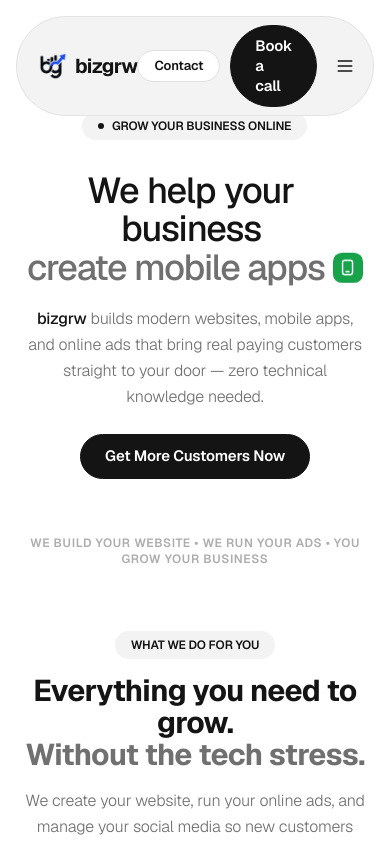
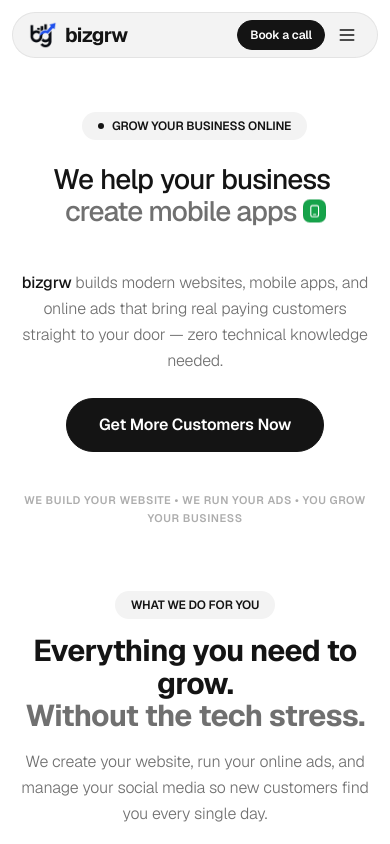
Before and after one commit to Dharsan15/bizzgroww-landingpage, a React (Vite) app: page / in a window 390 px wide. Shown: the top 844 px of the page. Built offline with nearby package versions, Linux system fonts and the light colour scheme.

Commit message:
fixed navbar

```diff
--- a/src/components/CTASection.jsx
+++ b/src/components/CTASection.jsx
@@ -3,8 +3,8 @@ import Logo from './Logo'
 export default function CTASection() {
   return (
     <section className="py-8 md:py-10 bg-white">
-      <div className="mx-auto max-w-5xl px-6 lg:px-8">
-        <div className="card-soft p-10 sm:p-14 text-center">
+      <div className="mx-auto max-w-5xl px-4 sm:px-6 lg:px-8">
+        <div className="card-soft p-6 sm:p-10 lg:p-14 text-center">
           {/* Mobbin Placeholder Logo */}
           <div className="flex justify-center mb-8">
             <Logo />
--- a/src/components/Contact.jsx
+++ b/src/components/Contact.jsx
@@ -157,7 +157,7 @@ export default function Contact() {
 
   return (
     <section id="contact" className="py-8 md:py-10 bg-white">
-      <div className="mx-auto max-w-7xl px-6 lg:px-8">
+      <div className="mx-auto max-w-7xl px-4 sm:px-6 lg:px-8">
         <div className="text-center mb-10 md:mb-12">
           <span className="inline-block bg-[#f3f3f3] text-[#141414] text-xs font-semibold px-4 py-1.5 rounded-full mb-4">
             CONTACT US
--- a/src/components/Footer.jsx
+++ b/src/components/Footer.jsx
@@ -46,7 +46,7 @@ const footerCols = [
 export default function Footer() {
   return (
     <footer className="bg-[#141414] text-[#adadad] rounded-t-[32px] mt-4 md:mt-6 overflow-hidden">
-      <div className="mx-auto max-w-7xl px-6 lg:px-8 py-10 md:py-12">
+      <div className="mx-auto max-w-7xl px-4 sm:px-6 lg:px-8 py-10 md:py-12">
         <div className="grid grid-cols-1 md:grid-cols-12 gap-10">
           {/* Brand Summary */}
           <div className="md:col-span-5">
--- a/src/components/Hero.jsx
+++ b/src/components/Hero.jsx
@@ -167,16 +167,16 @@ export default function Hero() {
   return (
     <section
       id="home"
-      className="relative pt-28 pb-8 md:pt-36 md:pb-10 bg-white overflow-hidden"
+      className="relative pt-28 pb-8 sm:pt-32 md:pt-36 md:pb-10 bg-white overflow-hidden"
     >
-      <div className="relative mx-auto max-w-6xl px-6 lg:px-8 text-center flex flex-col items-center">
+      <div className="relative mx-auto max-w-6xl px-4 sm:px-6 lg:px-8 text-center flex flex-col items-center">
         {/* Eyebrow: Mobbin soft stadium pill */}
         <motion.div
           initial={reduce ? false : { opacity: 0, filter: 'blur(8px)', y: 6 }}
           animate={{ opacity: 1, filter: 'blur(0px)', y: 0 }}
           transition={{ duration: 0.75, ease: EASE }}
           style={{ willChange: 'filter, opacity, transform' }}
-          className="inline-flex items-center gap-2 bg-[#f3f3f3] text-[#141414] text-xs font-semibold px-4 py-1.5 rounded-full mb-8"
+          className="inline-flex items-center gap-2 bg-[#f3f3f3] text-[#141414] text-xs font-semibold px-4 py-1.5 rounded-full mb-6 sm:mb-8"
         >
           <span className="inline-block w-1.5 h-1.5 rounded-full bg-[#141414]" />
           <span>GROW YOUR BUSINESS ONLINE</span>
@@ -193,8 +193,8 @@ export default function Hero() {
           aria-hidden="true"
           style={{
             fontFamily: "'Geist', -apple-system, sans-serif",
-            fontSize: 'clamp(36px, 7.2vw, 88px)',
-            lineHeight: 1.05,
+            fontSize: 'clamp(28px, 6.8vw, 84px)',
+            lineHeight: 1.1,
             letterSpacing: '-0.035em',
             fontWeight: 500,
             maxWidth: 1250,
@@ -227,16 +227,7 @@ export default function Hero() {
           </div>
 
           {/* Dissolving Rotating Phrase in Mobbin Muted #707070 */}
-          <div
-            style={{
-              display: 'grid',
-              justifyItems: 'center',
-              alignItems: 'start',
-              minHeight: '1.25em',
-              width: '100%',
-              marginTop: '0.04em',
-            }}
-          >
+          <div className="hero-phrase-container">
             <AnimatePresence>
               <motion.span
                 key={i}
@@ -316,7 +307,7 @@ export default function Hero() {
           animate={{ opacity: 1, y: 0, filter: 'blur(0px)' }}
           transition={{ duration: 0.9, ease: EASE, delay: 0.85 }}
           style={{ willChange: 'filter, opacity, transform' }}
-          className="mt-3 sm:mt-4 text-base sm:text-lg md:text-xl font-[300] text-[#707070] leading-relaxed max-w-2xl mx-auto"
+          className="mt-2 sm:mt-4 text-base sm:text-lg md:text-xl font-[300] text-[#707070] leading-relaxed max-w-2xl mx-auto"
         >
           <strong className="text-[#141414] font-medium">bizgrw</strong> builds modern websites, mobile apps, and online ads that bring real paying customers straight to your door — zero technical knowledge needed.
         </motion.p>
@@ -343,7 +334,7 @@ export default function Hero() {
           animate={{ opacity: 1, filter: 'blur(0px)' }}
           transition={{ duration: 0.85, ease: EASE, delay: 1.25 }}
           style={{ willChange: 'filter, opacity, transform' }}
-          className="mt-14 text-xs font-semibold tracking-wider text-[#adadad] uppercase"
+          className="mt-10 sm:mt-14 text-[11px] sm:text-xs font-semibold tracking-wider text-[#adadad] uppercase max-w-md sm:max-w-none mx-auto leading-relaxed"
         >
           WE BUILD YOUR WEBSITE • WE RUN YOUR ADS • YOU GROW YOUR BUSINESS
         </motion.p>
--- a/src/components/Navbar.jsx
+++ b/src/components/Navbar.jsx
@@ -16,12 +16,12 @@ export default function Navbar() {
   }, [mobileOpen])
 
   return (
-    <header className="fixed top-4 md:top-6 left-0 right-0 z-50 flex justify-center px-4 pointer-events-none">
+    <header className="fixed top-3 sm:top-4 md:top-6 left-0 right-0 z-50 flex justify-center px-3 sm:px-4 pointer-events-none">
       <div className="w-full max-w-4xl flex items-center justify-between nav-pill-floating shadow-none pointer-events-auto">
         {/* Placeholder Logo with 30% squircle mark */}
         <a
           href="#home"
-          className="flex items-center group focus-visible:outline-none pl-1"
+          className="flex items-center group focus-visible:outline-none pl-0.5 sm:pl-1 shrink-0"
         >
           <Logo />
         </a>
@@ -40,16 +40,16 @@ export default function Navbar() {
         </nav>
 
         {/* Action Buttons */}
-        <div className="flex items-center gap-2.5">
+        <div className="flex items-center gap-1.5 sm:gap-2.5 shrink-0">
           <a
             href="#contact"
-            className="btn-outline-sm hidden sm:inline-flex"
+            className="hidden md:inline-flex btn-outline-sm whitespace-nowrap"
           >
             Contact
           </a>
           <a
             href="#contact"
-            className="btn-primary text-xs sm:text-sm py-2 px-4 sm:px-5"
+            className="btn-primary text-xs sm:text-sm py-1.5 sm:py-2 px-3 sm:px-4 md:px-5 whitespace-nowrap shrink-0"
           >
             Book a call
           </a>
@@ -57,7 +57,7 @@ export default function Navbar() {
           {/* Mobile menu toggle */}
           <button
             onClick={() => setMobileOpen(!mobileOpen)}
-            className="md:hidden p-2 rounded-full text-[#141414] hover:bg-[#e8e8e8] transition-colors focus:outline-none"
+            className="md:hidden p-1.5 sm:p-2 rounded-full text-[#141414] hover:bg-[#e8e8e8] transition-colors focus:outline-none shrink-0"
             aria-label="Toggle Menu"
           >
             <svg className="w-5 h-5" fill="none" stroke="currentColor" viewBox="0 0 24 24">
--- a/src/components/Process.jsx
+++ b/src/components/Process.jsx
@@ -28,7 +28,7 @@ const steps = [
 export default function Process() {
   return (
     <section id="process" className="py-8 md:py-10 bg-white">
-      <div className="mx-auto max-w-7xl px-6 lg:px-8 text-center">
+      <div className="mx-auto max-w-7xl px-4 sm:px-6 lg:px-8 text-center">
         <span className="inline-block bg-[#f3f3f3] text-[#141414] text-xs font-semibold px-4 py-1.5 rounded-full mb-4">
           HOW IT WORKS
         </span>
--- a/src/components/Services.jsx
+++ b/src/components/Services.jsx
@@ -54,7 +54,7 @@ const featureCards = [
 export default function Services() {
   return (
     <section id="services" className="py-8 md:py-10 bg-white">
-      <div className="mx-auto max-w-7xl px-6 lg:px-8">
+      <div className="mx-auto max-w-7xl px-4 sm:px-6 lg:px-8">
 
         {/* Section Header */}
         <div className="text-center mb-10 md:mb-12">
@@ -101,7 +101,7 @@ export default function Services() {
         </div>
 
         {/* Simple Online Growth Section — 2-Column with Modern Floating Outcome Cards */}
-        <div className="card-soft relative overflow-hidden p-8 sm:p-12 lg:p-14">
+        <div className="card-soft relative overflow-hidden p-6 sm:p-10 lg:p-14">
           <div className="grid grid-cols-1 lg:grid-cols-12 gap-10 lg:gap-12 items-center">
             {/* Left Column: Content */}
             <div className="lg:col-span-6 flex flex-col items-start text-left">
--- a/src/index.css
+++ b/src/index.css
@@ -57,7 +57,7 @@
 }
 
 /* ── Mobbin Signature Components ── */
-
+@layer components {
   /* Primary CTA: Ink black stadium pill */
   .btn-primary {
     background-color: #141414;
@@ -74,6 +74,7 @@
     cursor: pointer;
     text-decoration: none;
     border: 1px solid #141414;
+    white-space: nowrap;
   }
 
   .btn-primary:hover {
@@ -102,6 +103,7 @@
     justify-content: center;
     cursor: pointer;
     text-decoration: none;
+    white-space: nowrap;
   }
 
   .btn-outline:hover {
@@ -124,6 +126,7 @@
     align-items: center;
     justify-content: center;
     text-decoration: none;
+    white-space: nowrap;
   }
 
   .btn-outline-sm:hover {
@@ -145,10 +148,12 @@
     align-items: center;
     justify-content: center;
     text-decoration: none;
+    white-space: nowrap;
   }
 
   .btn-pill-soft:hover {
     background-color: #e5e5e5;
+  }
 }
 
 /* Mobbin Cards: 24px corners (rounded.md), shadow-free */
@@ -156,18 +161,48 @@
   background-color: #ffffff;
   border: 1px solid #f0f0f0;
   border-radius: 24px;
-  padding: 32px;
+  padding: 24px;
   transition: border-color 0.2s ease;
 }
 
-.card-mobbin:hover {
-  border-color: #e0e0e0;
+@media (min-width: 640px) {
+  .card-mobbin {
+    padding: 32px;
+  }
 }
 
 .card-soft {
   background-color: #f3f3f3;
   border-radius: 24px;
-  padding: 32px;
+  padding: 24px;
+}
+
+@media (min-width: 640px) {
+  .card-soft {
+    padding: 36px;
+  }
+}
+
+@media (min-width: 1024px) {
+  .card-soft {
+    padding: 48px;
+  }
+}
+
+/* Hero Rotating Phrase Container: Rock-solid height reservation preventing layout shift */
+.hero-phrase-container {
+  display: grid;
+  justify-items: center;
+  align-items: start;
+  width: 100%;
+  margin-top: 0.04em;
+  min-height: 2.35em;
+}
+
+@media (min-width: 768px) {
+  .hero-phrase-container {
+    min-height: 1.25em;
+  }
 }
 
 /* Form inputs: #f0f0f0 tint, borderless at rest, 2px ink focus ring */
@@ -200,7 +235,13 @@
   -webkit-backdrop-filter: blur(12px);
   border: 1px solid rgba(224, 224, 224, 0.8);
   border-radius: 9999px;
+  padding: 6px 14px;
+}
+
+@media (min-width: 640px) {
+  .nav-pill-floating {
     padding: 8px 18px;
+  }
 }
 
 /* Electric Blue Commercial Signal Chip */
```
Lines whose indentation alone changed are shown as unchanged.
